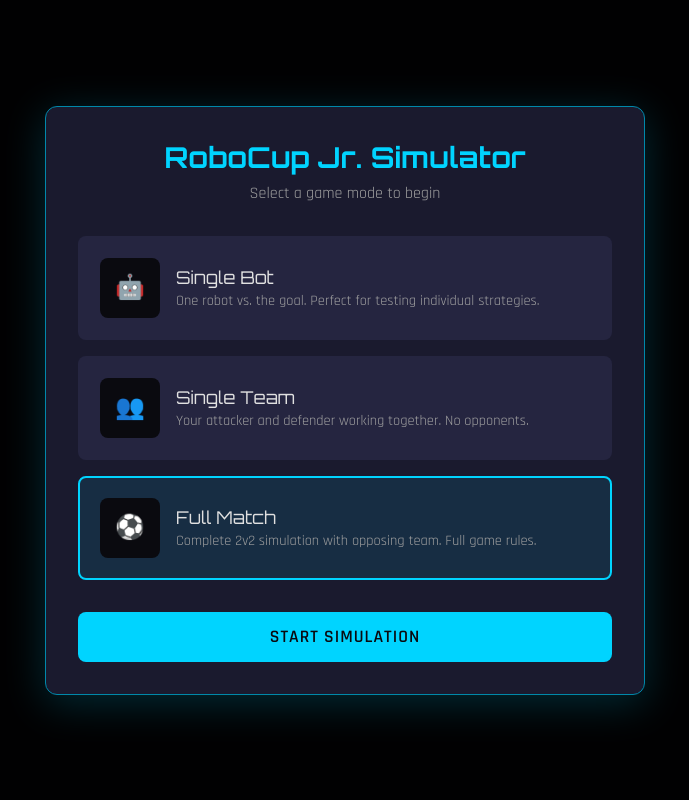
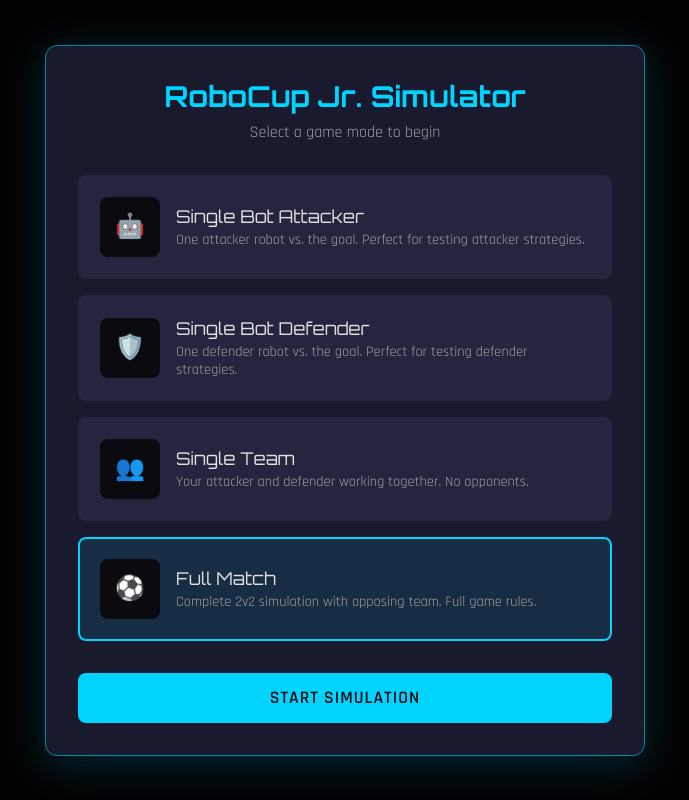
Before and after one commit to amitbet/rcj-simulator, a React (Vite) app: page / in a window 1280 px wide. Shown: the whole page, without its empty margins (295-984 px from the left). Built offline with nearby package versions, Linux system fonts and the light colour scheme.

Commit message:
added single bot defender

```diff
--- a/src/App.tsx
+++ b/src/App.tsx
@@ -57,8 +57,8 @@ const App: React.FC = () => {
 
     const config: SimulationConfig = {
       mode,
-      blueAttackerStrategy: strategies.blue_attacker,
-      blueDefenderStrategy: mode !== GameMode.SingleBot ? strategies.blue_defender : undefined,
+      blueAttackerStrategy: (mode === GameMode.SingleBotAttacker || mode === GameMode.SingleTeam || mode === GameMode.TwoTeam) ? strategies.blue_attacker : undefined,
+      blueDefenderStrategy: (mode === GameMode.SingleBotDefender || mode === GameMode.SingleTeam || mode === GameMode.TwoTeam) ? strategies.blue_defender : undefined,
       yellowAttackerStrategy: mode === GameMode.TwoTeam ? strategies.yellow_attacker : undefined,
       yellowDefenderStrategy: mode === GameMode.TwoTeam ? strategies.yellow_defender : undefined,
     };
--- a/src/components/GameModeSelector.tsx
+++ b/src/components/GameModeSelector.tsx
@@ -14,10 +14,16 @@ export const GameModeSelector: React.FC<GameModeSelectorProps> = ({ onSelect })
 
   const modes = [
     {
-      mode: GameMode.SingleBot,
-      name: 'Single Bot',
-      description: 'One robot vs. the goal. Perfect for testing individual strategies.',
+      mode: GameMode.SingleBotAttacker,
+      name: 'Single Bot Attacker',
+      description: 'One attacker robot vs. the goal. Perfect for testing attacker strategies.',
       icon: '🤖',
+    },
+    {
+      mode: GameMode.SingleBotDefender,
+      name: 'Single Bot Defender',
+      description: 'One defender robot vs. the goal. Perfect for testing defender strategies.',
+      icon: '🛡️',
     },
     {
       mode: GameMode.SingleTeam,
--- a/src/components/StrategyEditor.tsx
+++ b/src/components/StrategyEditor.tsx
@@ -23,12 +23,18 @@ export const StrategyEditor: React.FC<StrategyEditorProps> = ({
 }) => {
   // Get available tabs based on game mode
   const getTabs = () => {
-    const tabs = [
-      { id: 'blue_attacker', label: 'Blue Attacker', team: 'blue' },
-    ];
+    const tabs = [];
 
-    if (gameMode !== GameMode.SingleBot) {
+    if (gameMode === GameMode.SingleBotAttacker) {
+      tabs.push({ id: 'blue_attacker', label: 'Blue Attacker', team: 'blue' });
+    } else if (gameMode === GameMode.SingleBotDefender) {
       tabs.push({ id: 'blue_defender', label: 'Blue Defender', team: 'blue' });
+    } else {
+      // SingleTeam or TwoTeam - show both blue robots
+      tabs.push(
+        { id: 'blue_attacker', label: 'Blue Attacker', team: 'blue' },
+        { id: 'blue_defender', label: 'Blue Defender', team: 'blue' }
+      );
     }
 
     if (gameMode === GameMode.TwoTeam) {
--- a/src/simulator/SimulationEngine.ts
+++ b/src/simulator/SimulationEngine.ts
@@ -110,8 +110,8 @@ export class SimulationEngine {
     const { mode } = this.config;
 
     // Always create blue team
-    if (mode === GameMode.SingleBot) {
-      // Single bot - either attacker or defender
+    if (mode === GameMode.SingleBotAttacker) {
+      // Single bot attacker
       this.physics.createRobot(
         'blue_attacker',
         'blue',
@@ -119,6 +119,16 @@ export class SimulationEngine {
         STARTING_POSITIONS.blue.attacker.x,
         STARTING_POSITIONS.blue.attacker.y,
         STARTING_POSITIONS.blue.attacker.angle
+      );
+    } else if (mode === GameMode.SingleBotDefender) {
+      // Single bot defender
+      this.physics.createRobot(
+        'blue_defender',
+        'blue',
+        'defender',
+        STARTING_POSITIONS.blue.defender.x,
+        STARTING_POSITIONS.blue.defender.y,
+        STARTING_POSITIONS.blue.defender.angle
       );
     } else {
       // Both blue robots
--- a/src/types/index.ts
+++ b/src/types/index.ts
@@ -64,7 +64,8 @@ export interface Action {
 
 // Game modes
 export enum GameMode {
-  SingleBot = 'single_bot',
+  SingleBotAttacker = 'single_bot_attacker',
+  SingleBotDefender = 'single_bot_defender',
   SingleTeam = 'single_team',
   TwoTeam = 'two_team'
 }
```
